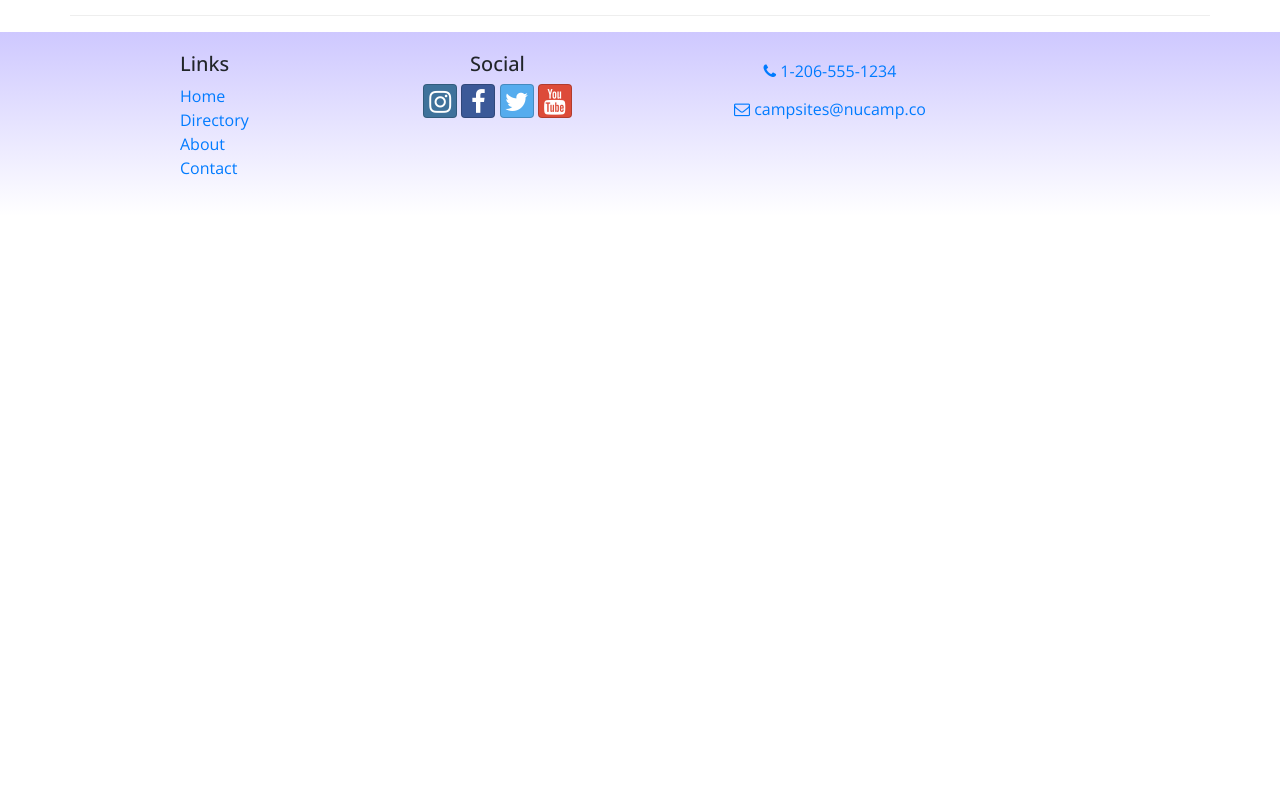
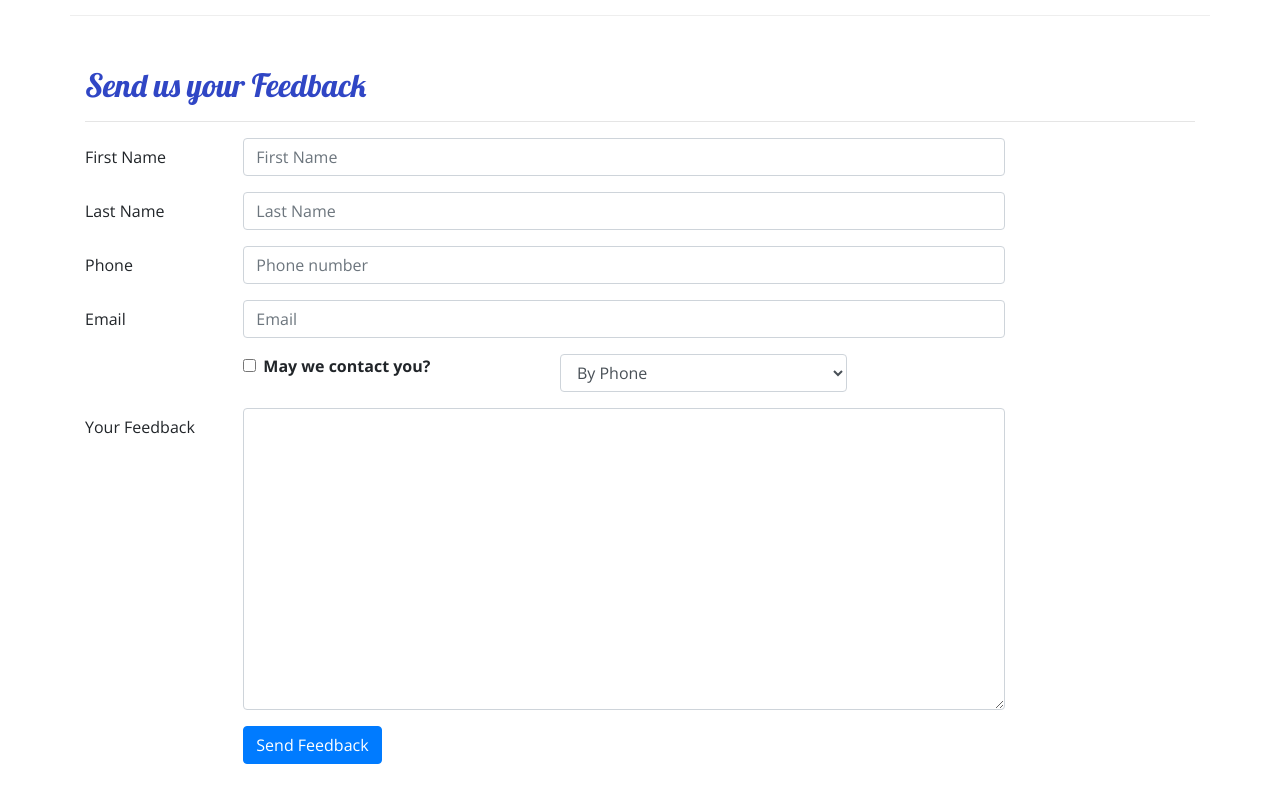
Before and after one commit to FrankSmith22/nucampsite-react, a React (Create React App) app: page /contactus in a window 1280 px wide. Shown: the part 560-1360 px from the top of the page. Before the commit the page ends 800 px from the top, so only its background shows below. Built offline with nearby package versions, Linux system fonts and the light colour scheme.

Commit message:
Added a Reacstrap grid to the contact us page

```diff
--- a/src/components/ContactComponent.js
+++ b/src/components/ContactComponent.js
@@ -1,8 +1,42 @@
-import React from 'react';
-import { Breadcrumb, BreadcrumbItem } from 'reactstrap';
+import React, { Component } from 'react';
+import { Breadcrumb, BreadcrumbItem, Button, Form, FormGroup, Label, Input, Col } from 'reactstrap';
 import { Link } from 'react-router-dom';
 
-function Contact(props) {
+class Contact extends Component {
+    constructor(props) {
+        super(props);
+
+        this.state = {
+            firstName: '',
+            lastName: '',
+            phoneNum: '',
+            email: '',
+            agree: false,
+            contactType: 'By Phone',
+            feedback: ''
+        };
+
+        this.handleInputChange = this.handleInputChange.bind(this);
+        this.handleSubmit = this.handleSubmit.bind(this);
+    }
+
+    handleInputChange(event) {
+        const target = event.target;
+        const name = target.name;
+        const value = target.type === 'checkbox' ? target.checked : target.value;
+
+        this.setState({
+            [name]: value
+        })
+    }
+
+    handleSubmit(event) {
+        console.log("Current state is: " + JSON.stringify(this.state));
+
+        event.preventDefault();
+    }
+
+    render() {
         return (
             <div className="container">
                 <div className="row">
@@ -30,8 +64,93 @@
                         <a role="button" className="btn btn-link" href="mailto:fakeemail@fakeemail.co"><i className="fa fa-envelope-o" /> campsites@nucamp.co</a>
                     </div>
                 </div>
+
+                <div className="row row-content">
+                    <div className="col-12">
+                        <h2>Send us your Feedback</h2>
+                        <hr />
+                    </div>
+                    <div className="col-md-10">
+                        <Form onSubmit={this.handleSubmit}>
+                            <FormGroup row>
+                                <Label htmlFor="firstName" md={2}>First Name</Label>
+                                <Col md={10}>
+                                    <Input type="text" id="firstName" name="firstName"
+                                        placeholder="First Name"
+                                        value={this.state.firstName}
+                                        onChange={this.handleInputChange} />
+                                </Col>
+                            </FormGroup>
+                            <FormGroup row>
+                                <Label htmlFor="lastName" md={2}>Last Name</Label>
+                                <Col md={10}>
+                                    <Input type="text" id="lastName" name="lastName"
+                                        placeholder="Last Name"
+                                        value={this.state.lastName}
+                                        onChange={this.handleInputChange} />
+                                </Col>
+                            </FormGroup>
+                            <FormGroup row>
+                                <Label htmlFor="phoneNum" md={2}>Phone</Label>
+                                <Col md={10}>
+                                    <Input type="tel" id="phoneNum" name="phoneNum"
+                                        placeholder="Phone number"
+                                        value={this.state.phoneNum}
+                                        onChange={this.handleInputChange} />
+                                </Col>
+                            </FormGroup>
+                            <FormGroup row>
+                                <Label htmlFor="email" md={2}>Email</Label>
+                                <Col md={10}>
+                                    <Input type="email" id="email" name="email"
+                                        placeholder="Email"
+                                        value={this.state.email}
+                                        onChange={this.handleInputChange} />
+                                </Col>
+                            </FormGroup>
+                            <FormGroup row>
+                                <Col md={{ size: 4, offset: 2 }}>
+                                    <FormGroup check>
+                                        <Label check>
+                                            <Input type="checkbox"
+                                                name="agree"
+                                                checked={this.state.agree}
+                                                onChange={this.handleInputChange} /> {' '}
+                                            <strong>May we contact you?</strong>
+                                        </Label>
+                                    </FormGroup>
+                                </Col>
+                                <Col md={4}>
+                                    <Input type="select" name="contactType"
+                                        value={this.state.contactType}
+                                        onChange={this.handleInputChange}>
+                                        <option>By Phone</option>
+                                        <option>By Email</option>
+                                    </Input>
+                                </Col>
+                            </FormGroup>
+                            <FormGroup row>
+                                <Label htmlFor="feedback" md={2}>Your Feedback</Label>
+                                <Col md={10}>
+                                    <Input type="textarea" id="feedback" name="feedback"
+                                        rows="12"
+                                        value={this.state.feedback}
+                                        onChange={this.handleInputChange}></Input>
+                                </Col>
+                            </FormGroup>
+                            <FormGroup row>
+                                <Col md={{ size: 10, offset: 2 }}>
+                                    <Button type="submit" color="primary">
+                                        Send Feedback
+                                    </Button>
+                                </Col>
+                            </FormGroup>
+                        </Form>
+                    </div>
+                </div>
             </div>
         );
     }
+}
 
 export default Contact;
```
Lines whose indentation alone changed are shown as unchanged.
